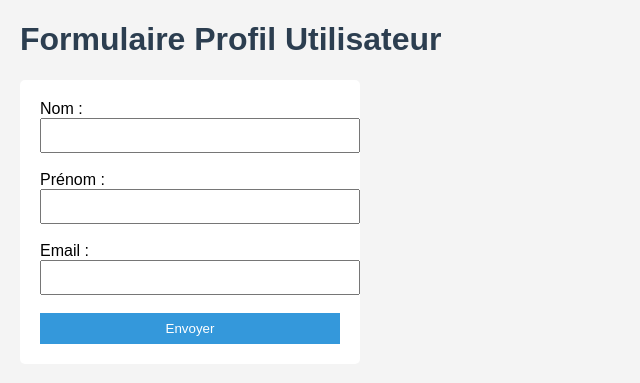
After one commit to TOUTA04/GestionFormations, a PHP site: page /profil_form.html in a window 1280 px wide. The commit adds this page. Shown: the top 383 px of the page, without its empty margins (0-640 px from the left). Run offline with PHP 8.4, Linux system fonts and the light colour scheme.

Commit message:
Add files via upload

```diff
--- /dev/null
+++ b/GestionFormations/css/style.css
@@ -0,0 +1,27 @@
+body {
+    font-family: Arial, sans-serif;
+    background-color: #f4f4f4;
+    margin: 20px;
+    }
+    h1 {
+    color:#2c3e50;
+    }
+    p {
+    margin:10px 0;
+}
+form {
+    background: white;
+    padding: 20px;
+    width: 300px;
+    border-radius: 5px;
+    }
+    input {
+    width: 100%;
+    padding: 8px;
+    }
+    input[type="submit"] {
+    background-color: #3498db;
+    color: white;
+    border: none;
+    cursor: pointer;
+    }
--- /dev/null
+++ b/GestionFormations/profil_form.html
@@ -0,0 +1,19 @@
+<!DOCTYPE html>
+<html>
+  <head>
+    <title>Formulaire Profil</title>
+    <link rel="stylesheet" href="css/style.css" />
+  </head>
+  <body>
+    <h1>Formulaire Profil Utilisateur</h1>
+    <form>
+      <label>Nom :</label><br />
+      <input type="text" /><br /><br />
+      <label>Prénom :</label><br />
+      <input type="text" /><br /><br />
+      <label>Email :</label><br />
+      <input type="email" /><br /><br />
+      <input type="submit" value="Envoyer" />
+    </form>
+  </body>
+</html>
```
Also changed, not shown: GestionFormations/profil.html (+4 -3 lines), GestionFormations/profil.php (+20 -11 lines), GestionFormations/README.md, GestionFormations/test.php (added).
